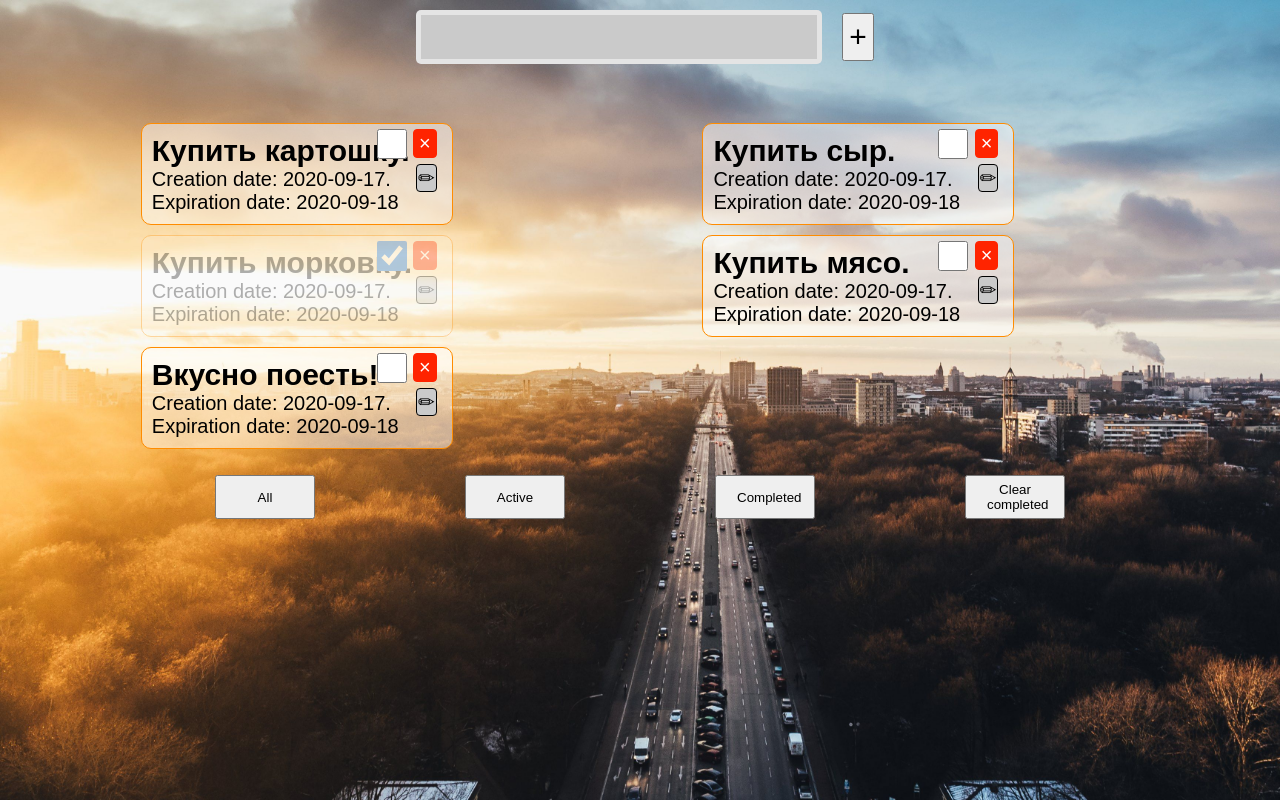
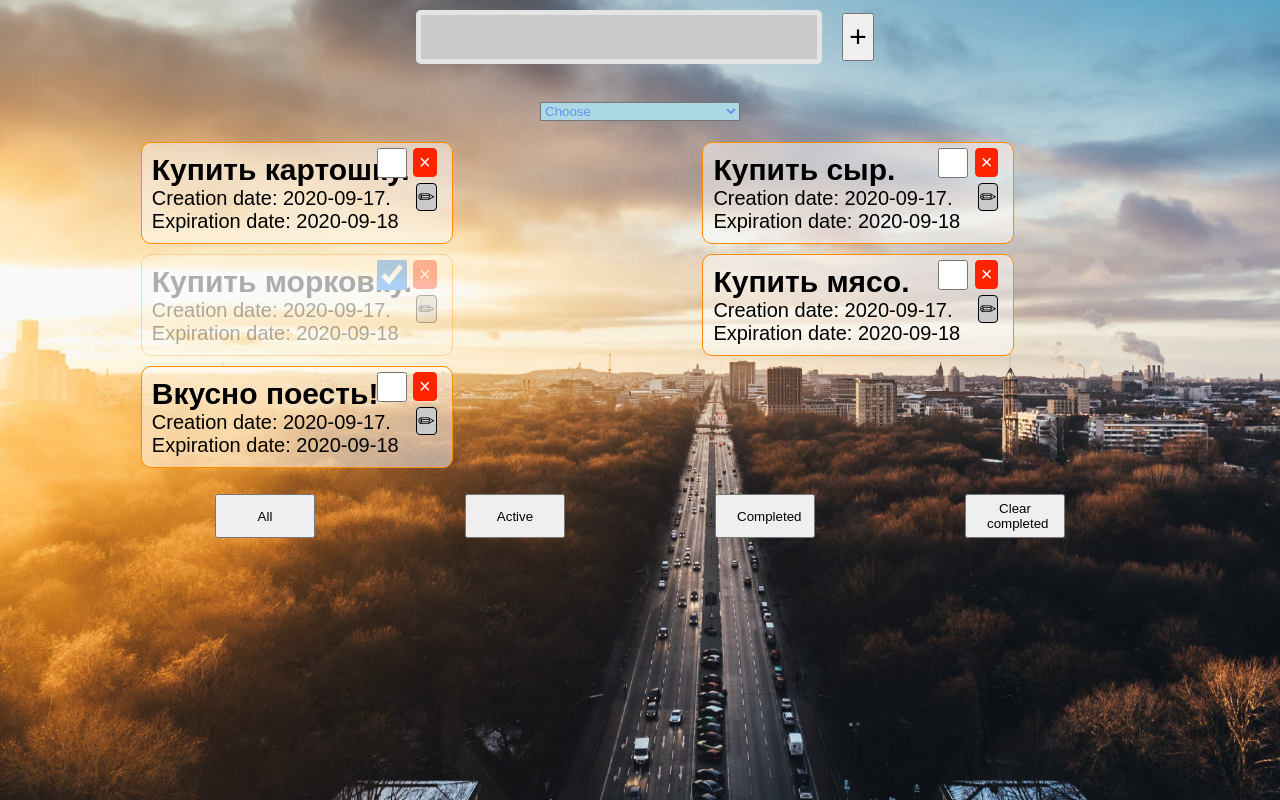
Before and after one commit to KapshukVladimir/todo-list, a plain HTML site: page index.html in a window 1280 px wide. Drawn offline with Linux system fonts and the light colour scheme.

Commit message:
add a sort component

```diff
--- a/css/style.css
+++ b/css/style.css
@@ -141,6 +141,19 @@
     background: #cacaca;
     color: #FFF;
 }
+.select {
+    display: flex;
+    justify-content: center;
+    width: 200px;
+    margin: 0 auto;
+    cursor: pointer;
+    background: lightblue;
+    color: cornflowerblue;
+}
+.select option {
+    cursor: pointer;
+    color: cornflowerblue;
+}
 .plus-btn {
     cursor: pointer;
     font-size: 30px;
--- a/js/app.js
+++ b/js/app.js
@@ -2,6 +2,7 @@ import { renderElement, insertPosition, MAIN_ELEMENT } from '../utils.js';
 import { TodoListComponent } from './components/todo-list.component.js';
 import { InputFormComponent } from './components/input-form.component.js';
 import { BlockButtonsComponent } from './components/block-buttons.component.js';
+import {SortComponent} from './components/sort.component.js';
 
 
 export class AppComponent {
@@ -17,9 +18,16 @@ export class AppComponent {
     renderElement(MAIN_ELEMENT, selectDoneElement, insertPosition.BEFOREEND);
     blockButtonsComponent.addEventListeners();
 
+    const sortComponent = new SortComponent(),
+      sortElement = sortComponent.getElement();
+    renderElement(MAIN_ELEMENT, sortElement, insertPosition.BEFOREBEGIN);
+    sortComponent.addEventListeners();
+
     const inputFormComponent = new InputFormComponent(),
           inputFormElement = inputFormComponent.getElement();
     inputFormComponent.addEventListeners();
     renderElement(MAIN_ELEMENT, inputFormElement, insertPosition.BEFOREBEGIN);
+
+
   }
 }
--- /dev/null
+++ b/js/components/sort.component.js
@@ -0,0 +1,27 @@
+import { AbstractComponent } from './abstract.component.js';
+import { sortByText } from '../../services/task.services.js';
+
+export class SortComponent extends AbstractComponent {
+
+  _sortByText() {
+    if (this.getTextOption().value === 'sort-text') {
+      sortByText();
+    }
+  }
+
+  getTextOption() {
+    return document.querySelector('.select')
+  }
+
+  addEventListeners() {
+    this.getTextOption().addEventListener('change', this._sortByText.bind(this));
+  }
+
+  _getTemplate() {
+    return (`<select class="select">
+                <option>Choose</option>
+                <option value="sort-text" class="by-text">Sorted by text</option>
+                <option value="sort-date">Sorted by date</option>
+            </select>`)
+  }
+}
--- a/js/components/todo-list.component.js
+++ b/js/components/todo-list.component.js
@@ -61,6 +61,8 @@ export class TodoListComponent extends AbstractComponent {
     window.addEventListener('show-completed', this._dataChange.bind(this));
     window.addEventListener('show-all', this._dataChange.bind(this));
     window.addEventListener('clear-completed', this._dataChange.bind(this));
+    window.addEventListener('sort-by-text', this._dataChange.bind(this));
+    window.addEventListener('sort-by-date', this._dataChange.bind(this));
   }
 
   _afterCreate() {
--- a/services/task.services.js
+++ b/services/task.services.js
@@ -7,6 +7,21 @@ export let taskData = [
   { id: 4, taskTitle: 'Купить мясо.', timeCreated: getTimeCreated(), timeDeadline: getTimeDeadline(), isChecked: false},
   { id: 5, taskTitle: 'Вкусно поесть!', timeCreated: getTimeCreated(), timeDeadline: getTimeDeadline(), isChecked: false},
 ];
+
+export function sortByText() {
+  taskData = taskData.sort((a, b) => {
+    let propA = a.taskTitle.toLowerCase(),
+    propB = b.taskTitle.toLowerCase();
+
+    if (propA < propB) {
+      return - 1;
+    } else if (propA > propB) {
+      return 1
+    }
+  });
+  emitEvent('sort-by-text', taskData);
+}
+
 
 export function addTask(task) {
   task.id = uniqueId();
```
